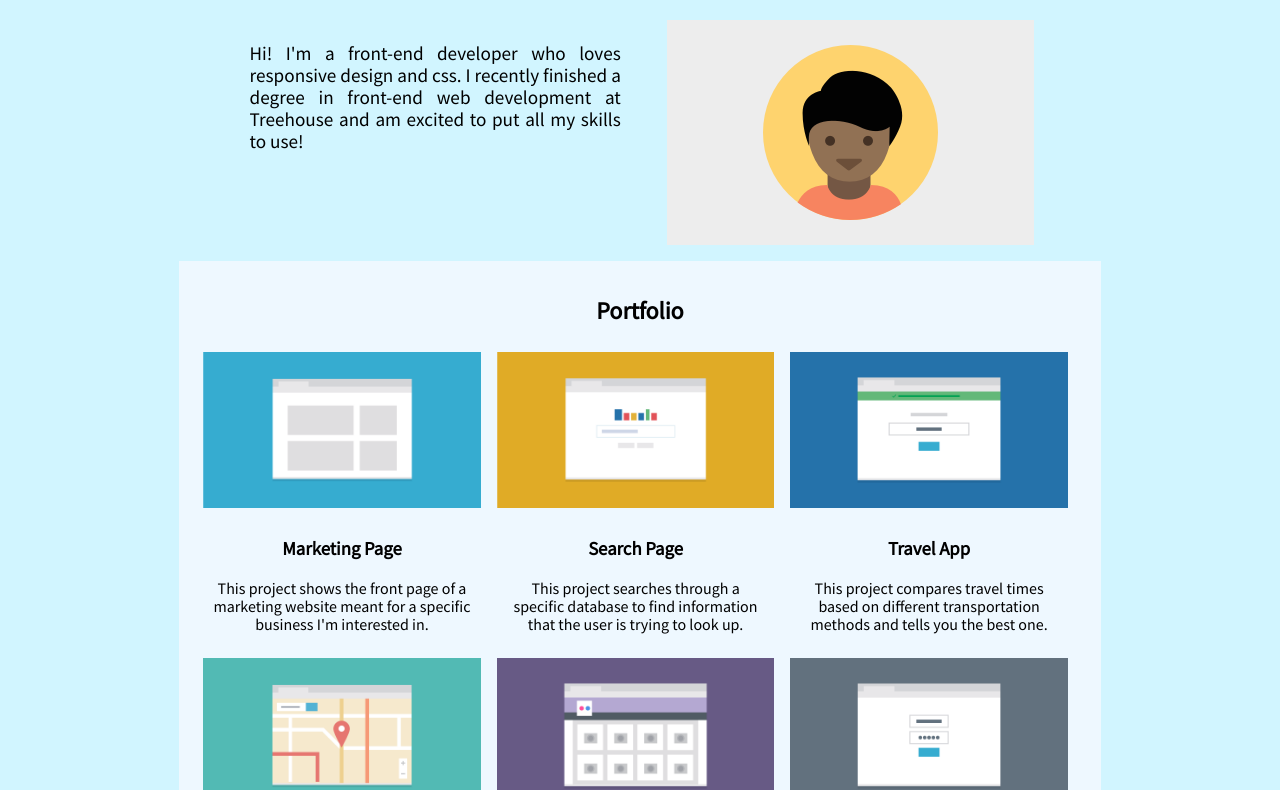
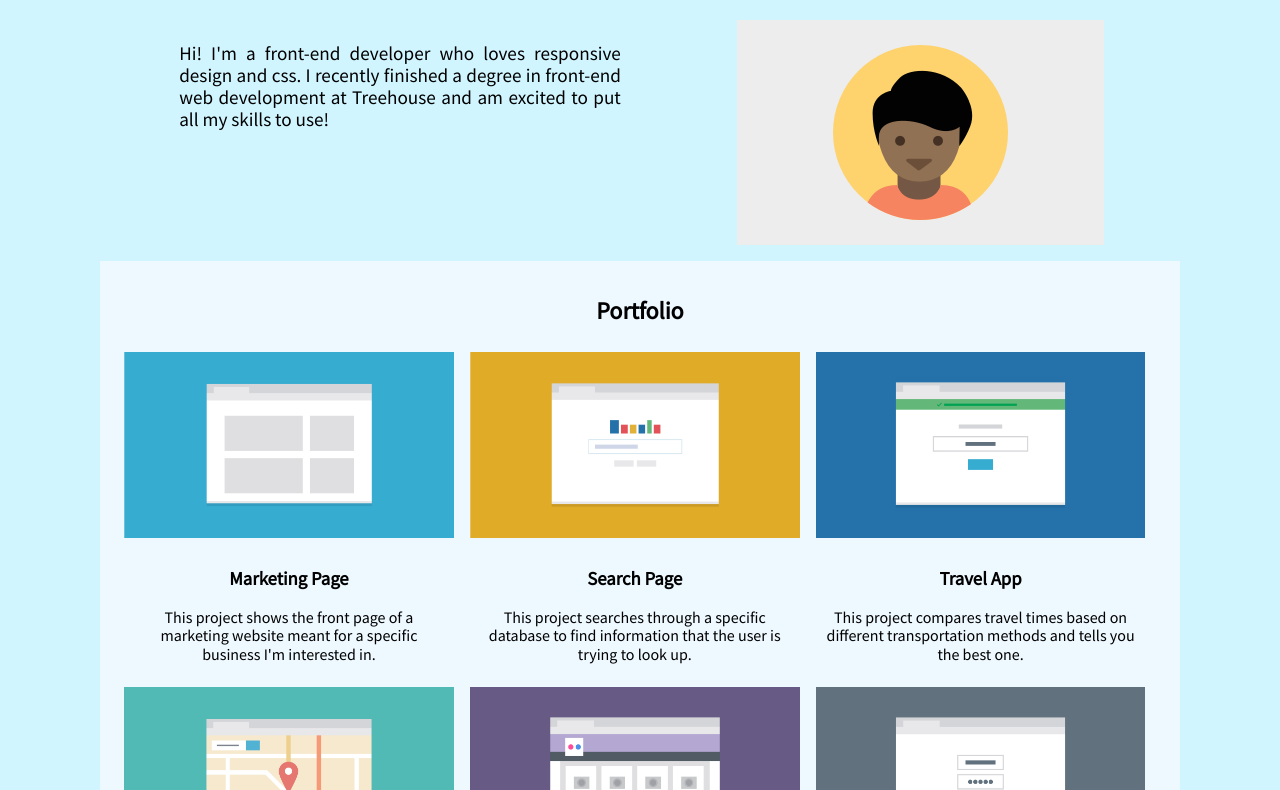
Before and after one commit to heidialina/TechDegreeUnit2, a plain HTML site: page index.html in a window 1280 px wide. Shown: the part 76-866 px from the top of the page. Drawn offline with Linux system fonts and the light colour scheme.

Commit message:
Max-width fixed

```diff
--- a/css/screen.css
+++ b/css/screen.css
@@ -172,7 +172,7 @@ Contact
 Media Quaries
 -----*/
 
-@media (max-width: 768px) {
+@media (max-width: 767px) {
 
 	.main-footer {
 		display: none;
@@ -194,7 +194,7 @@ Media Quaries
 @media (min-width: 768px) {
 
 	.wrap {
-		max-width: 768px;
+		max-width: 1023px;
 		margin:0 auto;
 	}
 
@@ -241,7 +241,7 @@ Media Quaries
 @media (min-width: 1024px) {
 
 	.wrap {
-		max-width: 1024px;
+		max-width: 1200px;
 		margin: 0 auto;
 	}
 
```
